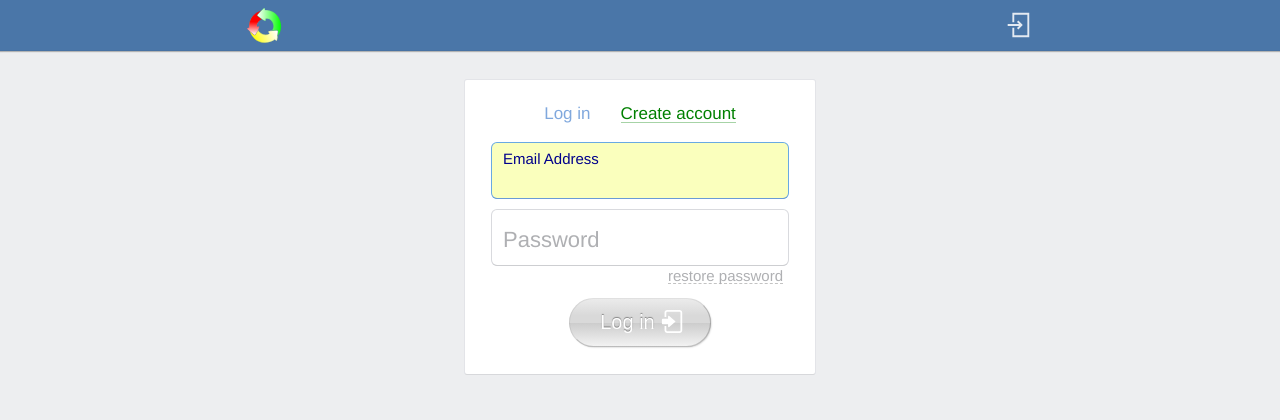
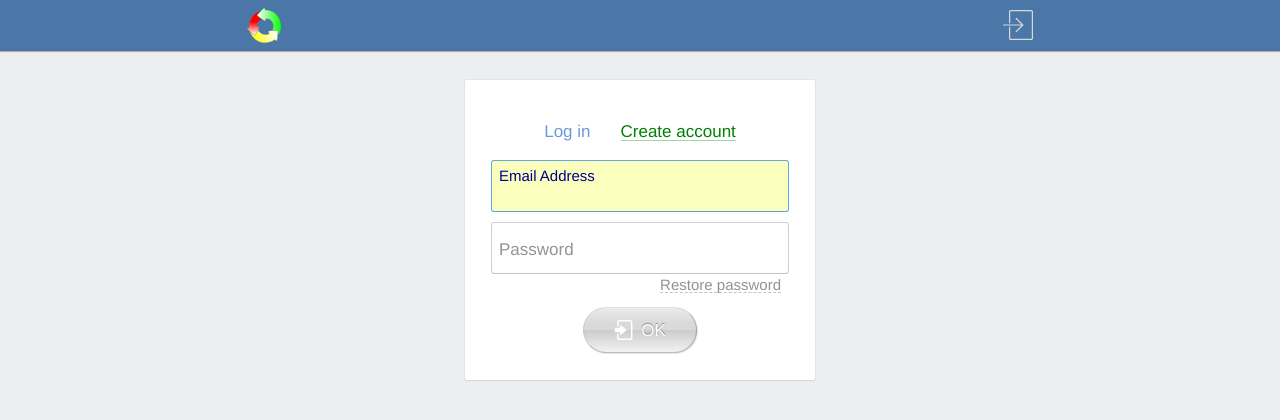
Before and after one commit to dowhileforeach/authtion-angular, an Angular app: page /logon in a window 1280 px wide. Shown: the top 420 px of the page. Built offline with nearby package versions, Linux system fonts and the light colour scheme.

Commit message:
redesign

```diff
--- a/src/app/app.component.scss
+++ b/src/app/app.component.scss
@@ -23,12 +23,12 @@ header {
     background-origin: padding-box;
     background-clip: border-box;
     outline: 0;
-    transition: transform 1s linear, filter 1s linear;
+    transition: transform .15s linear, filter .35s linear;
 
     &:hover {
       cursor: pointer;
-      transform: rotate(360deg);
-      filter: hue-rotate(720deg);
+      transform: rotate(120deg);
+      filter: hue-rotate(35deg);
     }
   }
 
--- a/src/app/auth-button/auth-button.component.html
+++ b/src/app/auth-button/auth-button.component.html
@@ -5,16 +5,17 @@
   <!--d="M 7 0 C 5.34375 0 4 1.34375 4 3 L 4 8 L 6 8 L 6 3 C 6 2.449219 6.449219 2 7 2 L 21 2 C 21.550781 2 22 2.449219 22 3 L 22 23 C 22 23.550781 21.550781 24 21 24 L 7 24 C 6.449219 24 6 23.550781 6 23 L 6 18 L 4 18 L 4 23 C 4 24.65625 5.34375 26 7 26 L 21 26 C 22.65625 26 24 24.65625 24 23 L 24 3 C 24 1.34375 22.65625 0 21 0 Z M 8.5 6.46875 C 8.25 6.542969 8 6.796875 8 7.46875 L 8 10 L 2 10 C 1.449219 10 1 10.449219 1 11 L 1 15 C 1 15.550781 1.449219 16 2 16 L 8 16 L 8 18.5 C 8 19.78125 9 19.5 9 19.5 L 16.5 13 L 9 6.5 C 9 6.5 8.75 6.394531 8.5 6.46875 Z "></path>-->
   <!--</svg>-->
 
-  <svg xmlns="http://www.w3.org/2000/svg" width="0" height="0">
-    <path id="svg-icon-auth" stroke="red" stroke-width="0" d="M 10 3 L 10 13 L 12 13 L 12 5 L 26 5 L 26 27 L 12 27 L 12 19 L 10 19 L 10 29 L 28 29 L 28 3 Z M 16.34375 11.28125 L 14.90625 12.71875 L 17.1875 15 L 5 15 L 5 17 L 17.1875 17 L 14.90625 19.28125 L 16.34375 20.71875 L 20.34375 16.71875 L 21.03125 16 L 20.34375 15.28125 Z "></path>
+  <!--32 32-->
+  <!--<svg xmlns="http://www.w3.org/2000/svg" width="0" height="0">-->
+    <!--<path id="svg-icon-auth" stroke="red" stroke-width="0" d="M 10 3 L 10 13 L 12 13 L 12 5 L 26 5 L 26 27 L 12 27 L 12 19 L 10 19 L 10 29 L 28 29 L 28 3 Z M 16.34375 11.28125 L 14.90625 12.71875 L 17.1875 15 L 5 15 L 5 17 L 17.1875 17 L 14.90625 19.28125 L 16.34375 20.71875 L 20.34375 16.71875 L 21.03125 16 L 20.34375 15.28125 Z "></path>-->
+  <!--</svg>-->
+
+  <!--50 50-->
+  <svg xmlns="http://www.w3.org/2000/svg" width="0" height="0" viewBox="0 0 50 50">
+  <path id="svg-icon-auth" stroke="red" stroke-width="0" d="M 13 0 C 11.355541 0 10 1.3544268 10 3 L 10 22 L 12 22 L 12 3 C 12 2.4355732 12.436459 2 13 2 L 47 2 C 47.563541 2 48 2.4355732 48 3 L 48 47 C 48 47.562937 47.562937 48 47 48 L 13 48 C 12.437063 48 12 47.562937 12 47 L 12 28 L 10 28 L 10 47 C 10 48.645063 11.354937 50 13 50 L 47 50 C 48.645063 50 50 48.645063 50 47 L 50 3 C 50 1.3544268 48.644459 0 47 0 L 13 0 z M 22.042969 13.099609 A 1.0001 1.0001 0 0 0 21.347656 14.816406 L 30.529297 24 L 1 24 A 1.0001 1.0001 0 1 0 1 26 L 30.529297 26 L 21.345703 35.183594 A 1.0001 1.0001 0 1 0 22.759766 36.597656 L 34.357422 25 L 22.761719 13.402344 A 1.0001 1.0001 0 0 0 22.042969 13.099609 z" font-weight="400" font-family="sans-serif" white-space="normal" overflow="visible"></path>
   </svg>
 
-  <!--50 50-->
-  <!--<svg xmlns="http://www.w3.org/2000/svg" width="0" height="0" viewBox="0 0 50 50">-->
-  <!--<path id="svg-icon-auth" stroke="red" stroke-width="0" d="M 13 0 C 11.355541 0 10 1.3544268 10 3 L 10 22 L 12 22 L 12 3 C 12 2.4355732 12.436459 2 13 2 L 47 2 C 47.563541 2 48 2.4355732 48 3 L 48 47 C 48 47.562937 47.562937 48 47 48 L 13 48 C 12.437063 48 12 47.562937 12 47 L 12 28 L 10 28 L 10 47 C 10 48.645063 11.354937 50 13 50 L 47 50 C 48.645063 50 50 48.645063 50 47 L 50 3 C 50 1.3544268 48.644459 0 47 0 L 13 0 z M 22.042969 13.099609 A 1.0001 1.0001 0 0 0 21.347656 14.816406 L 30.529297 24 L 1 24 A 1.0001 1.0001 0 1 0 1 26 L 30.529297 26 L 21.345703 35.183594 A 1.0001 1.0001 0 1 0 22.759766 36.597656 L 34.357422 25 L 22.761719 13.402344 A 1.0001 1.0001 0 0 0 22.042969 13.099609 z" font-weight="400" font-family="sans-serif" white-space="normal" overflow="visible"></path>-->
-  <!--</svg>-->
-
-  <svg xmlns="http://www.w3.org/2000/svg" class="svg-icon-auth" routerLink="/logon" viewBox="0 0 32 32">
+  <svg xmlns="http://www.w3.org/2000/svg" class="svg-icon-auth" routerLink="/logon" viewBox="0 0 50 50">
     <use xlink:href="#svg-icon-auth"></use>
   </svg>
 </div>
--- a/src/app/auth-button/auth-button.component.scss
+++ b/src/app/auth-button/auth-button.component.scss
@@ -5,16 +5,17 @@
   display: flex;
   justify-content: center;
   align-items: center;
+  transition: filter 0.15s ease;
 
   .svg-icon-auth {
     width: 100%;
     fill: white;
     outline: 0;
-    opacity: 0.85;
+    filter: brightness(.85);
 
     &:hover {
       cursor: pointer;
-      opacity: 1;
+      filter: brightness(1);
     }
   }
 }
--- a/src/app/logon-page/logon-page.component.html
+++ b/src/app/logon-page/logon-page.component.html
@@ -1,4 +1,15 @@
 <section class="logon-page">
+
+  <svg xmlns="http://www.w3.org/2000/svg" width="0" height="0">
+    <path id="svg-icon-log-in" stroke="red" stroke-width="0" d="M 7 0 C 5.34375 0 4 1.34375 4 3 L 4 8 L 6 8 L 6 3 C 6 2.449219 6.449219 2 7 2 L 21 2 C 21.550781 2 22 2.449219 22 3 L 22 23 C 22 23.550781 21.550781 24 21 24 L 7 24 C 6.449219 24 6 23.550781 6 23 L 6 18 L 4 18 L 4 23 C 4 24.65625 5.34375 26 7 26 L 21 26 C 22.65625 26 24 24.65625 24 23 L 24 3 C 24 1.34375 22.65625 0 21 0 Z M 8.5 6.46875 C 8.25 6.542969 8 6.796875 8 7.46875 L 8 10 L 2 10 C 1.449219 10 1 10.449219 1 11 L 1 15 C 1 15.550781 1.449219 16 2 16 L 8 16 L 8 18.5 C 8 19.78125 9 19.5 9 19.5 L 16.5 13 L 9 6.5 C 9 6.5 8.75 6.394531 8.5 6.46875 Z "></path>
+  </svg>
+  <svg xmlns="http://www.w3.org/2000/svg" width="0" height="0">
+    <path id="svg-icon-create-account" stroke="red" stroke-width="0" d="M 10.5 0.15625 C 7.484375 0.15625 5.0625 2.226563 5.0625 6.1875 C 5.0625 8.773438 6.09375 11.410156 7.65625 13.03125 C 8.265625 14.652344 7.167969 15.257813 6.9375 15.34375 C 3.78125 16.5 0.09375 18.601563 0.09375 20.6875 L 0.09375 21.46875 C 0.09375 24.3125 5.507813 24.96875 10.53125 24.96875 C 11.632813 24.96875 12.738281 24.921875 13.8125 24.84375 C 12.492188 23.445313 11.6875 21.574219 11.6875 19.5 C 11.6875 17.710938 12.296875 16.066406 13.3125 14.75 C 13.160156 14.398438 13.101563 13.84375 13.375 13 C 14.929688 11.375 15.9375 8.761719 15.9375 6.1875 C 15.9375 2.226563 13.515625 0.15625 10.5 0.15625 Z M 19.5 13.1875 C 16.015625 13.1875 13.1875 16.011719 13.1875 19.5 C 13.1875 22.988281 16.011719 25.8125 19.5 25.8125 C 22.988281 25.8125 25.8125 22.988281 25.8125 19.5 C 25.8125 16.011719 22.984375 13.1875 19.5 13.1875 Z M 18.625 16 L 20.375 16 L 20.375 18.59375 L 22.96875 18.59375 L 22.96875 20.40625 L 20.375 20.40625 L 20.375 23 L 18.625 23 L 18.625 20.40625 L 16 20.40625 L 16 18.59375 L 18.625 18.59375 Z "></path>
+  </svg>
+  <svg xmlns="http://www.w3.org/2000/svg" width="0" height="0" viewBox="0 0 24 24">
+    <path id="svg-icon-delete" d="M 12 2 C 6.5 2 2 6.5 2 12 C 2 17.5 6.5 22 12 22 C 17.5 22 22 17.5 22 12 C 22 6.5 17.5 2 12 2 Z M 16.898438 15.5 L 15.5 16.898438 L 12 13.398438 L 8.5 16.898438 L 7.101563 15.5 L 10.601563 12 L 7.101563 8.5 L 8.5 7.101563 L 12 10.601563 L 15.5 7.101563 L 16.898438 8.5 L 13.398438 12 Z "></path>
+  </svg>
+
   <div class="slider">
 
       <div class="controls">
@@ -14,22 +25,29 @@
             <div class="form-group" spellcheck="false">
               <input type="email" name="email" autofocus required tabindex="1" [(ngModel)]="email" [ngClass]="{ 'input_filled': !trimmedStrIsEmpty(email) }">
               <label>Email Address</label>
+              <div (click)="email='';">
+                <svg xmlns="http://www.w3.org/2000/svg" class="svg-icon-delete" viewBox="0 0 24 24">
+                  <use xlink:href="#svg-icon-delete"></use>
+                </svg>
+              </div>
             </div>
 
             <div class="form-group">
               <input type="password" name="password" required tabindex="2" [(ngModel)]="password" [ngClass]="{ 'input_filled': password }">
               <label>Password</label>
-              <a class="under-field restore-password" href="#" tabindex="-1">restore password</a>
+              <a class="under-field restore-password" href="#" tabindex="-1">Restore password</a>
+              <div (click)="password='';">
+                <svg xmlns="http://www.w3.org/2000/svg" class="svg-icon-delete" viewBox="0 0 24 24">
+                  <use xlink:href="#svg-icon-delete"></use>
+                </svg>
+              </div>
             </div>
 
             <button type="button" class="btn-rounded btn-glossy-blue btn-log-in" tabindex="3">
-              <svg xmlns="http://www.w3.org/2000/svg" width="0" height="0">
-                <path id="svg-icon-log-in" stroke="red" stroke-width="0" d="M 7 0 C 5.34375 0 4 1.34375 4 3 L 4 8 L 6 8 L 6 3 C 6 2.449219 6.449219 2 7 2 L 21 2 C 21.550781 2 22 2.449219 22 3 L 22 23 C 22 23.550781 21.550781 24 21 24 L 7 24 C 6.449219 24 6 23.550781 6 23 L 6 18 L 4 18 L 4 23 C 4 24.65625 5.34375 26 7 26 L 21 26 C 22.65625 26 24 24.65625 24 23 L 24 3 C 24 1.34375 22.65625 0 21 0 Z M 8.5 6.46875 C 8.25 6.542969 8 6.796875 8 7.46875 L 8 10 L 2 10 C 1.449219 10 1 10.449219 1 11 L 1 15 C 1 15.550781 1.449219 16 2 16 L 8 16 L 8 18.5 C 8 19.78125 9 19.5 9 19.5 L 16.5 13 L 9 6.5 C 9 6.5 8.75 6.394531 8.5 6.46875 Z "></path>
-              </svg>
-              <svg xmlns="http://www.w3.org/2000/svg" class="svg-icon-log-in" viewBox="0 0 26 26">
+              <svg xmlns="http://www.w3.org/2000/svg" class="svg-icon log-in" viewBox="0 0 26 26">
                 <use xlink:href="#svg-icon-log-in"></use>
               </svg>
-              Log in
+              <span>OK</span>
             </button>
           </form>
 
@@ -38,17 +56,19 @@
             <div class="form-group" spellcheck="false">
               <input type="email" name="email" required tabindex="-1" [(ngModel)]="email" [ngClass]="{ 'input_filled': !trimmedStrIsEmpty(email) }">
               <label>Email Address</label>
-              <p class="under-field info">*password will be sent to your email</p>
+              <p class="under-field info">*Password will be sent to your email</p>
+              <div (click)="email='';">
+                <svg xmlns="http://www.w3.org/2000/svg" class="svg-icon-delete" viewBox="0 0 24 24">
+                  <use xlink:href="#svg-icon-delete"></use>
+                </svg>
+              </div>
             </div>
 
             <button type="button" class="btn-rounded btn-glossy-green btn-create-account" tabindex="-1">
-              <svg xmlns="http://www.w3.org/2000/svg" width="0" height="0">
-                <path id="svg-icon-create-account" stroke="red" stroke-width="0" d="M 10.5 0.15625 C 7.484375 0.15625 5.0625 2.226563 5.0625 6.1875 C 5.0625 8.773438 6.09375 11.410156 7.65625 13.03125 C 8.265625 14.652344 7.167969 15.257813 6.9375 15.34375 C 3.78125 16.5 0.09375 18.601563 0.09375 20.6875 L 0.09375 21.46875 C 0.09375 24.3125 5.507813 24.96875 10.53125 24.96875 C 11.632813 24.96875 12.738281 24.921875 13.8125 24.84375 C 12.492188 23.445313 11.6875 21.574219 11.6875 19.5 C 11.6875 17.710938 12.296875 16.066406 13.3125 14.75 C 13.160156 14.398438 13.101563 13.84375 13.375 13 C 14.929688 11.375 15.9375 8.761719 15.9375 6.1875 C 15.9375 2.226563 13.515625 0.15625 10.5 0.15625 Z M 19.5 13.1875 C 16.015625 13.1875 13.1875 16.011719 13.1875 19.5 C 13.1875 22.988281 16.011719 25.8125 19.5 25.8125 C 22.988281 25.8125 25.8125 22.988281 25.8125 19.5 C 25.8125 16.011719 22.984375 13.1875 19.5 13.1875 Z M 18.625 16 L 20.375 16 L 20.375 18.59375 L 22.96875 18.59375 L 22.96875 20.40625 L 20.375 20.40625 L 20.375 23 L 18.625 23 L 18.625 20.40625 L 16 20.40625 L 16 18.59375 L 18.625 18.59375 Z "></path>
-              </svg>
-              <svg xmlns="http://www.w3.org/2000/svg" class="svg-icon-create-account" viewBox="0 0 26 26">
+              <svg xmlns="http://www.w3.org/2000/svg" class="svg-icon create-account" viewBox="0 0 26 26">
                 <use xlink:href="#svg-icon-create-account"></use>
               </svg>
-              Create account
+              <span>OK</span>
             </button>
           </form>
 
--- a/src/app/logon-page/logon-page.component.scss
+++ b/src/app/logon-page/logon-page.component.scss
@@ -1,5 +1,16 @@
 $color-93: #939393;
-$color-gray-active: #afb0b3;
+
+$font-size-x1: 13px;
+$font-size-x2: 15px;
+$font-size-x3: 17px;
+
+$indent-left-right: 7px;
+
+@mixin font-size-height-weight($size, $height: $size, $weight: lighter) {
+  font-size: $size;
+  line-height: $height;
+  font-weight: $weight;
+}
 
 body {
   font-family: "Helvetica", sans-serif;
@@ -24,20 +35,17 @@ form.authtion {
   }
   .under-field {
     display: inline-block;
-    margin-top: 3px;
+    box-sizing: border-box;
+    margin-top: 4px;
     margin-bottom: 0;
-    font-size: 15px;
-    line-height: 15px;
-    font-weight: lighter;
+    @include font-size-height-weight($size: $font-size-x2);
     text-decoration: none;
-    color: $color-gray-active;
+    color: $color-93;
     outline: 0;
-    &.info {
-      margin-left: 10px;
-    }
+
+    float: right;
+    margin-right: $indent-left-right;
     &.restore-password {
-      float: right;
-      margin-right: 5px;
       border-bottom: 1px dashed #c3c3c3;
       transition: all 0.15s ease;
       &:hover {
@@ -54,17 +62,16 @@ form.authtion {
   input {
     box-sizing: border-box;
     width: 100%;
-    height: 55px;
-    padding: 25px 2px 5px 10px;
-    font-size: 20px;
-    font-weight: bold;
-    line-height: 22px;
+    height: 50px;
+    padding: 18px $indent-left-right;
+    padding-bottom: 0;
+    @include font-size-height-weight($size: $font-size-x3, $weight: bold);
     border: 1px solid transparent;
-    border-radius: 5px;
-    box-shadow: 0 1px 0 0 #cdced1, 0 0 0 1px #d9dade;
+    border-radius: 2px;
+    box-shadow: 0 1px 0 0 #c3c4c7, 0 0 0 1px #cfd0d4;
     background-color: white;
     &:hover {
-      box-shadow: 0 1px 0 0 $color-gray-active, 0 0 0 1px #bbbcc0;
+      box-shadow: 0 1px 0 0 $color-93, 0 0 0 1px #a0a0a0;
     }
     &:focus {
       box-shadow: 0 1px 0 0 #699bd6, 0 0 0 1px #68a9e3;
@@ -75,57 +82,55 @@ form.authtion {
     background-color: rgb(250, 255, 189);
     outline: 0;
   }
-  input:focus + label,
-  .input_filled + label {
-    font-size: 15px;
-    font-weight: lighter;
-    color: darkblue;
-    transform: translateY(-14px);
-  }
 
   label {
     position: absolute;
     display: inline-block;
     box-sizing: border-box;
-    top: 19px;
-    left: 11px;
-    font-size: 22px;
-    line-height: 22px;
-    font-weight: lighter;
-    color: $color-gray-active;
+    top: 18px;
+    left: $indent-left-right;
+    @include font-size-height-weight($size: $font-size-x3);
+    color: $color-93;
     pointer-events: none;
     transition: all 0.15s ease;
   }
+  input:focus ~ label,
+  .input_filled ~ label {
+    transform: translateY(-11px);
+    color: darkblue;
+    @include font-size-height-weight($size: $font-size-x2);
+  }
 
-  .svg-icon-log-in {
+  .svg-icon {
     stroke: white;
     stroke-width: 0;
-  }
-
-  .btn-log-in {
-    padding-right: 55px;
-    svg {
-      position: absolute;
-      top: 11px;
-      right: 26px;
-      width: 23px;
-      fill: white;
+    fill: white;
+    &.log-in {
+      width: 20px;
+    }
+    &.create-account {
+      width: 24px;
     }
   }
 
-  .svg-icon-create-account {
-    stroke: white;
-    stroke-width: 0;
+  .svg-icon-delete {
+    display: none;
   }
+  .input_filled ~ div .svg-icon-delete {
+    display: inline-block;
+    width: 18px;
+    height: 18px;
 
-  .btn-create-account {
-    padding-right: 60px;
-    svg {
-      position: absolute;
-      top: 10px;
-      right: 25px;
-      width: 25px;
-      fill: white;
+    position: absolute;
+    top: 4px;
+    right: $indent-left-right;
+
+    cursor: pointer;
+    opacity: 0.3;
+    transition: all .15s ease;
+
+    &:hover {
+      opacity: 1;
     }
   }
 }
@@ -155,12 +160,11 @@ section.logon-page {
       display: flex;
       justify-content: center;
 
+      @include font-size-height-weight($size: $font-size-x3);
+
       label {
         display: inline-block;
         box-sizing: border-box;
-        font-size: 17px;
-        font-weight: lighter;
-        line-height: 17px;
         cursor: pointer;
         transition: all 0.5s ease;
         &:not(:first-child) {
@@ -186,14 +190,14 @@ section.logon-page {
 
       .log-in:active,
       .create-account:active {
-        opacity: 0.6;
+        opacity: 0.7;
       }
 
       .checked {
         &, &:hover {
           border-color: transparent;
           cursor: default;
-          opacity: 0.6;
+          opacity: 0.7;
         }
       }
     }
@@ -227,11 +231,15 @@ section.logon-page {
 }
 
 .btn-rounded {
-  position: relative;
-  padding: 11px 30px;
-  font-size: 20px;
-  //font-weight: lighter;
-  line-height: 25px;
+  display: flex;
+  justify-content: center;
+  align-items: center;
+
+  box-sizing: border-box;
+  height: 46px;
+  padding-right: 30px;
+  padding-left: 30px;
+  @include font-size-height-weight($size: $font-size-x3);
   text-align: center;
   text-shadow: 0 -1px 1px rgba(0, 0, 0, 0.4);
   border: 1px solid rgba(0, 0, 0, 0.2);
@@ -244,6 +252,13 @@ section.logon-page {
     color: yellow;
     box-shadow: inset 0 1px 0 #aaaaaa;
     opacity: 0.9;
+  }
+  span, svg {
+    display: inline-block;
+    box-sizing: border-box;
+  }
+  span {
+    margin-left: $indent-left-right;
   }
 }
 
```
